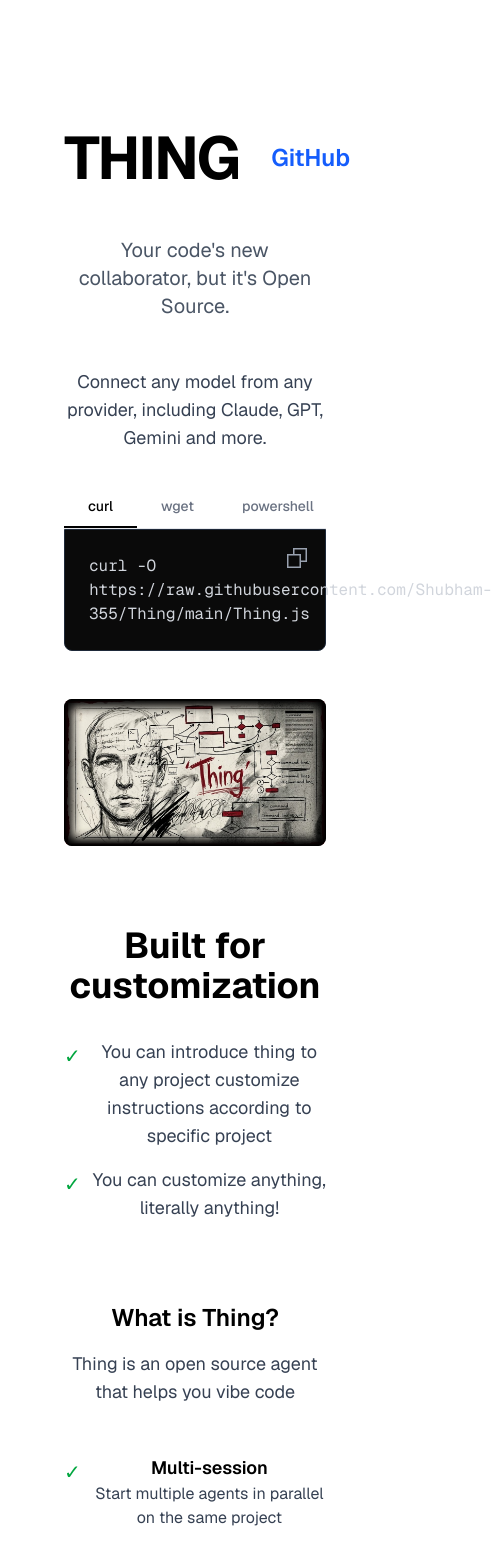
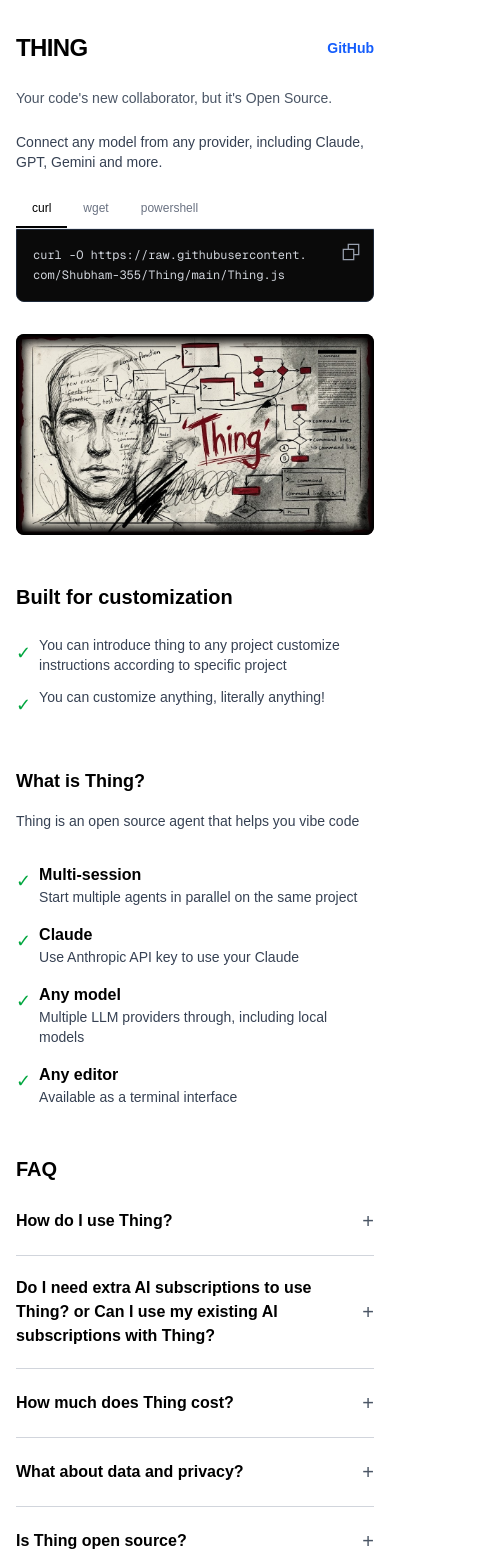
Before and after one commit to Shubham-355/thing-web, a Next.js app: page / in a window 390 px wide. Shown: the top 1559 px of the page, 492 px wide, since content can reach past the window. Built offline with nearby package versions, Linux system fonts and the light colour scheme; no server answers.

Commit message:
responsive design

```diff
--- a/app/page.tsx
+++ b/app/page.tsx
@@ -63,35 +63,35 @@
   };
 
   return (
-    <div className="flex min-h-screen items-center justify-center bg-zinc-50 font-sans dark:bg-black">
-      <main className="flex min-h-screen w-full max-w-5xl flex-col items-center justify-between py-32 px-16 bg-white dark:bg-black sm:items-start">
-        <div className="flex flex-col items-center gap-12 text-center sm:items-start sm:text-left w-full">
-          <div className="flex items-center justify-between w-full gap-8">
-            <h1 className="text-6xl font-bold tracking-tight text-black dark:text-zinc-50">
+    <div className="min-h-screen bg-white dark:bg-black">
+      <main className="w-full max-w-5xl mx-auto py-8 px-4 sm:py-16 sm:px-8 lg:py-32 lg:px-16">
+        <div className="flex flex-col gap-6 sm:gap-12 w-full">
+          <div className="flex items-center justify-between w-full gap-2 sm:gap-4 md:gap-8">
+            <h1 className="text-2xl sm:text-3xl md:text-5xl lg:text-6xl font-bold tracking-tight text-black dark:text-zinc-50">
               THING
             </h1>
             <a
               href="https://github.com/Shubham-355/thing"
               target="_blank"
               rel="noopener noreferrer"
-              className="text-2xl font-semibold text-blue-600 dark:text-blue-400 hover:underline"
+              className="text-sm sm:text-lg md:text-xl lg:text-2xl font-semibold text-blue-600 dark:text-blue-400 hover:underline whitespace-nowrap"
             >
               GitHub
             </a>
           </div>
-          <p className="text-xl text-gray-600 dark:text-gray-400">
+          <p className="text-sm sm:text-base lg:text-lg text-gray-600 dark:text-gray-400">
             Your code's new collaborator, but it's Open Source.
           </p>
 
           {/* New section */}
           <div className="w-full">
-            <p className="text-lg text-gray-700 dark:text-gray-300 mb-8">
+            <p className="text-sm sm:text-base lg:text-lg text-gray-700 dark:text-gray-300 mb-4 sm:mb-8">
               Connect any model from any provider, including Claude, GPT, Gemini and more.
             </p>
 
             {/* Command tabs */}
-            <div className="w-full">
-              <div className="relative flex gap-0 mb-0 border-b border-gray-200 dark:border-gray-800">
+            <div className="w-full overflow-x-auto">
+              <div className="relative flex gap-0 mb-0 border-b border-gray-200 dark:border-gray-800 min-w-full">
                 {tabs.map((tab) => (
                   <button
                     key={tab.id}
@@ -99,7 +99,7 @@
                       setSelectedTab(tab.id);
                       setCopied(false);
                     }}
-                    className={`relative px-6 py-3 text-sm font-medium transition-all ${
+                    className={`relative px-4 sm:px-6 py-3 text-xs sm:text-sm font-medium transition-all whitespace-nowrap ${
                       selectedTab === tab.id
                         ? 'text-black dark:text-white'
                         : 'text-gray-500 dark:text-gray-500 hover:text-gray-700 dark:hover:text-gray-300'
@@ -116,20 +116,20 @@
               {/* Command box */}
               <button
                 onClick={copyToClipboard}
-                className="relative w-full bg-[#0A0A0A] dark:bg-[#0A0A0A] rounded-b-lg p-6 text-left hover:bg-[#111] transition-colors group border border-gray-800"
+                className="relative w-full bg-[#0A0A0A] dark:bg-[#0A0A0A] rounded-b-lg p-4 sm:p-6 text-left hover:bg-[#111] transition-colors group border border-gray-800"
               >
-                <code className="text-gray-300 text-base font-mono block pr-16">
+                <code className="text-gray-300 text-xs sm:text-sm lg:text-base font-mono block pr-12 sm:pr-16 break-all leading-relaxed">
                   {commands[selectedTab as keyof typeof commands]}
                 </code>
-                <div className="absolute top-4 right-4 transition-opacity">
+                <div className="absolute top-3 right-3 sm:top-4 sm:right-4 transition-opacity">
                   {!copied ? (
                     <svg
-                      width="24"
-                      height="24"
+                      width="20"
+                      height="20"
+                      className="sm:w-6 sm:h-6 text-gray-400 group-hover:text-gray-200"
                       viewBox="0 0 24 24"
                       fill="none"
                       xmlns="http://www.w3.org/2000/svg"
-                      className="text-gray-400 group-hover:text-gray-200"
                     >
                       <path
                         d="M8.75 8.75V2.75H21.25V15.25H15.25M15.25 8.75H2.75V21.25H15.25V8.75Z"
@@ -140,8 +140,9 @@
                     </svg>
                   ) : (
                     <svg
-                      width="24"
-                      height="24"
+                      width="20"
+                      height="20"
+                      className="sm:w-6 sm:h-6"
                       viewBox="0 0 24 24"
                       fill="none"
                       xmlns="http://www.w3.org/2000/svg"
@@ -159,7 +160,7 @@
             </div>
 
             {/* Thing.png image with inset shadow */}
-            <div className="relative w-full aspect-video mt-12 overflow-hidden rounded-lg">
+            <div className="relative w-full aspect-video mt-8 sm:mt-12 overflow-hidden rounded-lg">
               {/* Inset border wrapper */}
               <div className="absolute inset-0 pointer-events-none z-10" style={{
                 boxShadow: 'inset 0 0 10px 8px rgba(0, 0, 0, 1)',
@@ -175,80 +176,80 @@
             </div>
 
             {/* Built for customization section */}
-            <div className="w-full mt-20">
-              <h2 className="text-4xl font-bold text-black dark:text-white mb-8">
+            <div className="w-full mt-12 sm:mt-20">
+              <h2 className="text-xl sm:text-2xl md:text-3xl lg:text-4xl font-bold text-black dark:text-white mb-6 sm:mb-8">
                 Built for customization
               </h2>
-              <div className="space-y-4">
-                <div className="flex gap-3 items-start">
-                  <span className="text-green-600 dark:text-green-400 text-xl mt-1">✓</span>
-                  <p className="text-lg text-gray-700 dark:text-gray-300">
+              <div className="space-y-3 sm:space-y-4">
+                <div className="flex gap-2 sm:gap-3 items-start">
+                  <span className="text-green-600 dark:text-green-400 text-lg sm:text-xl mt-1 shrink-0">✓</span>
+                  <p className="text-sm sm:text-base lg:text-lg text-gray-700 dark:text-gray-300">
                     You can introduce thing to any project customize instructions according to specific project
                   </p>
                 </div>
-                <div className="flex gap-3 items-start">
-                  <span className="text-green-600 dark:text-green-400 text-xl mt-1">✓</span>
-                  <p className="text-lg text-gray-700 dark:text-gray-300">
+                <div className="flex gap-2 sm:gap-3 items-start">
+                  <span className="text-green-600 dark:text-green-400 text-lg sm:text-xl mt-1 shrink-0">✓</span>
+                  <p className="text-sm sm:text-base lg:text-lg text-gray-700 dark:text-gray-300">
                     You can customize anything, literally anything!
                   </p>
                 </div>
               </div>
             </div>
 
-            <div className="w-full mt-20">
-              <div className="mb-12">
-                <h3 className="text-2xl font-semibold text-black dark:text-white mb-4">
+            <div className="w-full mt-12 sm:mt-20">
+              <div className="mb-8 sm:mb-12">
+                <h3 className="text-lg sm:text-xl md:text-2xl font-semibold text-black dark:text-white mb-4">
                   What is Thing?
                 </h3>
-                <p className="text-lg text-gray-700 dark:text-gray-300">
+                <p className="text-sm sm:text-base lg:text-lg text-gray-700 dark:text-gray-300">
                   Thing is an open source agent that helps you vibe code
                 </p>
               </div>
 
-              <div className="space-y-6">
-                <div className="flex gap-3 items-start">
-                  <span className="text-green-600 dark:text-green-400 text-xl mt-1">✓</span>
+              <div className="space-y-4 sm:space-y-6">
+                <div className="flex gap-2 sm:gap-3 items-start">
+                  <span className="text-green-600 dark:text-green-400 text-lg sm:text-xl mt-1 shrink-0">✓</span>
                   <div>
-                    <p className="text-lg font-semibold text-black dark:text-white">
+                    <p className="text-base sm:text-lg font-semibold text-black dark:text-white">
                       Multi-session
                     </p>
-                    <p className="text-base text-gray-700 dark:text-gray-300">
+                    <p className="text-sm sm:text-base text-gray-700 dark:text-gray-300">
                       Start multiple agents in parallel on the same project
                     </p>
                   </div>
                 </div>
 
-                <div className="flex gap-3 items-start">
-                  <span className="text-green-600 dark:text-green-400 text-xl mt-1">✓</span>
+                <div className="flex gap-2 sm:gap-3 items-start">
+                  <span className="text-green-600 dark:text-green-400 text-lg sm:text-xl mt-1 shrink-0">✓</span>
                   <div>
-                    <p className="text-lg font-semibold text-black dark:text-white">
+                    <p className="text-base sm:text-lg font-semibold text-black dark:text-white">
                       Claude
                     </p>
-                    <p className="text-base text-gray-700 dark:text-gray-300">
+                    <p className="text-sm sm:text-base text-gray-700 dark:text-gray-300">
                       Use Anthropic API key to use your Claude
                     </p>
                   </div>
                 </div>
 
-                <div className="flex gap-3 items-start">
-                  <span className="text-green-600 dark:text-green-400 text-xl mt-1">✓</span>
+                <div className="flex gap-2 sm:gap-3 items-start">
+                  <span className="text-green-600 dark:text-green-400 text-lg sm:text-xl mt-1 shrink-0">✓</span>
                   <div>
-                    <p className="text-lg font-semibold text-black dark:text-white">
+                    <p className="text-base sm:text-lg font-semibold text-black dark:text-white">
                       Any model
                     </p>
-                    <p className="text-base text-gray-700 dark:text-gray-300">
+                    <p className="text-sm sm:text-base text-gray-700 dark:text-gray-300">
                       Multiple LLM providers through, including local models
                     </p>
                   </div>
                 </div>
 
-                <div className="flex gap-3 items-start">
-                  <span className="text-green-600 dark:text-green-400 text-xl mt-1">✓</span>
+                <div className="flex gap-2 sm:gap-3 items-start">
+                  <span className="text-green-600 dark:text-green-400 text-lg sm:text-xl mt-1 shrink-0">✓</span>
                   <div>
-                    <p className="text-lg font-semibold text-black dark:text-white">
+                    <p className="text-base sm:text-lg font-semibold text-black dark:text-white">
                       Any editor
                     </p>
-                    <p className="text-base text-gray-700 dark:text-gray-300">
+                    <p className="text-sm sm:text-base text-gray-700 dark:text-gray-300">
                       Available as a terminal interface
                     </p>
                   </div>
@@ -257,27 +258,27 @@
             </div>
 
             {/* FAQ Dropdown section */}
-            <div className="w-full mt-20">
-              <h2 className="text-4xl font-bold text-black dark:text-white mb-8">
+            <div className="w-full mt-12 sm:mt-20">
+              <h2 className="text-xl sm:text-2xl md:text-3xl lg:text-4xl font-bold text-black dark:text-white mb-6 sm:mb-8">
                 FAQ
               </h2>
 
-              <div className="space-y-4">
+              <div className="space-y-5">
                 {/* FAQ 1 */}
-                <div className="border-b border-gray-300 dark:border-gray-700 pb-4">
+                <div className="border-b border-gray-300 dark:border-gray-700 pb-5">
                   <button
                     onClick={() => setOpenFaq(openFaq === 1 ? null : 1)}
                     className="flex justify-between items-center w-full text-left"
                   >
-                    <h3 className="text-xl font-semibold text-black dark:text-white pr-4">
+                    <h3 className="text-base sm:text-lg lg:text-xl font-semibold text-black dark:text-white pr-2 sm:pr-4">
                       How do I use Thing?
                     </h3>
-                    <span className="text-2xl text-gray-600 dark:text-gray-400 flex-shrink-0">
+                    <span className="text-xl sm:text-2xl text-gray-600 dark:text-gray-400 shrink-0">
                       {openFaq === 1 ? '−' : '+'}
                     </span>
                   </button>
                   {openFaq === 1 && (
-                    <p className="mt-4 text-base text-gray-700 dark:text-gray-300">
+                    <p className="mt-3 sm:mt-4 text-sm sm:text-base text-gray-700 dark:text-gray-300">
                       The easiest way to get started is to read the{' '}
                       <a
                         href="https://github.com/Shubham-355/thing"
@@ -292,80 +293,80 @@
                 </div>
 
                 {/* FAQ 2 */}
-                <div className="border-b border-gray-300 dark:border-gray-700 pb-4">
+                <div className="border-b border-gray-300 dark:border-gray-700 pb-5">
                   <button
                     onClick={() => setOpenFaq(openFaq === 2 ? null : 2)}
                     className="flex justify-between items-center w-full text-left"
                   >
-                    <h3 className="text-xl font-semibold text-black dark:text-white pr-4">
+                    <h3 className="text-base sm:text-lg lg:text-xl font-semibold text-black dark:text-white pr-2 sm:pr-4">
                       Do I need extra AI subscriptions to use Thing? or Can I use my existing AI subscriptions with Thing?
                     </h3>
-                    <span className="text-2xl text-gray-600 dark:text-gray-400 flex-shrink-0">
+                    <span className="text-xl sm:text-2xl text-gray-600 dark:text-gray-400 shrink-0">
                       {openFaq === 2 ? '−' : '+'}
                     </span>
                   </button>
                   {openFaq === 2 && (
-                    <p className="mt-4 text-base text-gray-700 dark:text-gray-300">
+                    <p className="mt-3 sm:mt-4 text-sm sm:text-base text-gray-700 dark:text-gray-300">
                       All you need to do is paste api key!
                     </p>
                   )}
                 </div>
 
                 {/* FAQ 3 */}
-                <div className="border-b border-gray-300 dark:border-gray-700 pb-4">
+                <div className="border-b border-gray-300 dark:border-gray-700 pb-5">
                   <button
                     onClick={() => setOpenFaq(openFaq === 3 ? null : 3)}
                     className="flex justify-between items-center w-full text-left"
                   >
-                    <h3 className="text-xl font-semibold text-black dark:text-white pr-4">
+                    <h3 className="text-base sm:text-lg lg:text-xl font-semibold text-black dark:text-white pr-2 sm:pr-4">
                       How much does Thing cost?
                     </h3>
-                    <span className="text-2xl text-gray-600 dark:text-gray-400 flex-shrink-0">
+                    <span className="text-xl sm:text-2xl text-gray-600 dark:text-gray-400 shrink-0">
                       {openFaq === 3 ? '−' : '+'}
                     </span>
                   </button>
                   {openFaq === 3 && (
-                    <p className="mt-4 text-base text-gray-700 dark:text-gray-300">
+                    <p className="mt-3 sm:mt-4 text-sm sm:text-base text-gray-700 dark:text-gray-300">
                       Absolutely free!
                     </p>
                   )}
                 </div>
 
                 {/* FAQ 4 */}
-                <div className="border-b border-gray-300 dark:border-gray-700 pb-4">
+                <div className="border-b border-gray-300 dark:border-gray-700 pb-5">
                   <button
                     onClick={() => setOpenFaq(openFaq === 4 ? null : 4)}
                     className="flex justify-between items-center w-full text-left"
                   >
-                    <h3 className="text-xl font-semibold text-black dark:text-white pr-4">
+                    <h3 className="text-base sm:text-lg lg:text-xl font-semibold text-black dark:text-white pr-2 sm:pr-4">
                       What about data and privacy?
                     </h3>
-                    <span className="text-2xl text-gray-600 dark:text-gray-400 flex-shrink-0">
+                    <span className="text-xl sm:text-2xl text-gray-600 dark:text-gray-400 shrink-0">
                       {openFaq === 4 ? '−' : '+'}
                     </span>
                   </button>
                   {openFaq === 4 && (
-                    <p className="mt-4 text-base text-gray-700 dark:text-gray-300">
+                    <p className="mt-3 sm:mt-4 text-sm sm:text-base text-gray-700 dark:text-gray-300">
                       Its all local, you dont need to be worried!
                     </p>
                   )}
                 </div>
 
                 {/* FAQ 5 */}
-                <div className="border-b border-gray-300 dark:border-gray-700 pb-4">
+                <div className="border-b border-gray-300 dark:border-gray-700 pb-5">
                   <button
                     onClick={() => setOpenFaq(openFaq === 5 ? null : 5)}
                     className="flex justify-between items-center w-full text-left"
                   >
-                    <h3 className="text-xl font-semibold text-black dark:text-white pr-4">
+                    <h3 className="text-base sm:text-lg lg:text-xl font-semibold text-black dark:text-white pr-2 sm:pr-4">
                       Is Thing open source?
                     </h3>
-                    <span className="text-2xl text-gray-600 dark:text-gray-400 flex-shrink-0">
+                    <span className="text-xl sm:text-2xl text-gray-600 dark:text-gray-400 shrink-0">
                       {openFaq === 5 ? '−' : '+'}
                     </span>
                   </button>
                   {openFaq === 5 && (
-                    <p className="mt-4 text-base text-gray-700 dark:text-gray-300">
+                    <p className="mt-3 sm:mt-4 text-sm sm:text-base text-gray-700 dark:text-gray-300">
                       Ofc it is open source! You can star! You can contribute! You can help fund!
                     </p>
                   )}
@@ -374,17 +375,17 @@
 
               {/* Final message with star animation */}
               <div
-                className="mt-12 flex flex-col items-center gap-6 cursor-pointer"
+                className="mt-10 sm:mt-12 flex flex-col items-center gap-5 sm:gap-6 cursor-pointer"
                 onMouseEnter={() => setShowStarAnimation(true)}
                 onMouseLeave={() => setShowStarAnimation(false)}
                 onClick={() => window.open('https://github.com/Shubham-355/thing', '_blank')}
               >
-                <div className="relative h-[100px] w-full flex items-center justify-center">
+                <div className="relative h-20 sm:h-[100px] w-full flex items-center justify-center">
                   {/* Star that moves and scales */}
                   <motion.div
                     className="absolute flex items-center gap-4"
                     animate={{
-                      x: showStarAnimation ? -50 : 0,
+                      x: showStarAnimation ? -30 : 0,
                       scale: showStarAnimation ? 1.2 : 1,
                       rotate: showStarAnimation ? [0, 5, -5, 0] : 0
                     }}
@@ -394,7 +395,7 @@
                       rotate: { duration: 0.4, ease: "easeInOut" }
                     }}
                   >
-                    <span className="text-4xl">⭐</span>
+                    <span className="text-3xl sm:text-4xl">⭐</span>
                   </motion.div>
 
                   {/* Animated counter with particles */}
@@ -403,7 +404,7 @@
                       <motion.div
                         className="absolute flex items-center gap-2"
                         initial={{ opacity: 0, x: -20, scale: 0.5 }}
-                        animate={{ opacity: 1, x: 50, scale: 1 }}
+                        animate={{ opacity: 1, x: 30, scale: 1 }}
                         exit={{ opacity: 0, scale: 0.5 }}
                         transition={{ duration: 0.5, ease: "backOut" }}
                       >
@@ -426,7 +427,7 @@
                           {displayedCount.toLocaleString().split('').map((digit, index) => (
                             <motion.span
                               key={`${digit}-${index}`}
-                              className="text-5xl font-bold text-yellow-500 dark:text-yellow-400 inline-block"
+                              className="text-3xl sm:text-5xl font-bold text-yellow-500 dark:text-yellow-400 inline-block"
                               initial={{ rotateX: -90, opacity: 0 }}
                               animate={{ rotateX: 0, opacity: 1 }}
                               transition={{
@@ -471,7 +472,7 @@
                     )}
                   </AnimatePresence>
                 </div>
-                <p className="text-lg text-gray-700 dark:text-gray-300">
+                <p className="text-sm sm:text-base lg:text-lg text-gray-700 dark:text-gray-300 text-center">
                   Ohh you came this far! Give it a star!
                 </p>
               </div>
```
